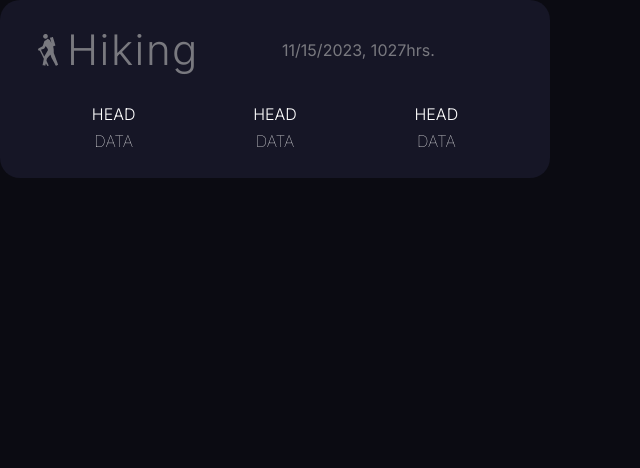
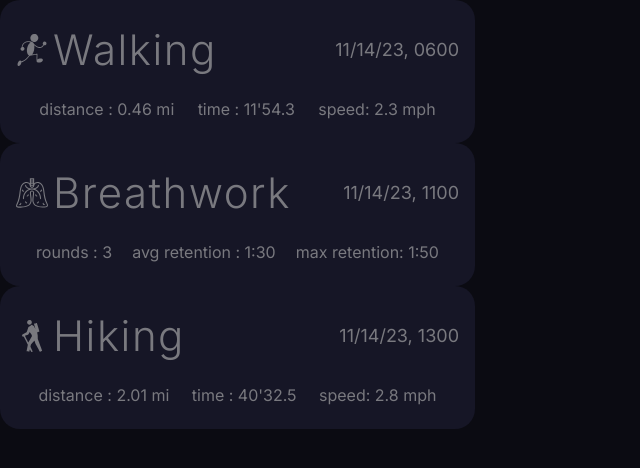
Before and after one commit to michaelpaulcuccia/nextbigthing, a Next.js app in the folder client/: page / in a window 1280 px wide. Shown: the top 468 px of the page, without its empty margins (0-640 px from the left). Built offline with nearby package versions, Linux system fonts and the light colour scheme.

Commit message:
updates box, removes unused code

```diff
--- a/client/app/components/Box.jsx
+++ b/client/app/components/Box.jsx
@@ -1,76 +1,79 @@
-"use client";
-import styled from "styled-components";
+import React from 'react';
 import Image from "next/image";
-import * as breakpoints from '../constants/breakpoints';
+import styled from 'styled-components';
+import * as breakpoint from '../constants/breakpoints';
 
 const Root = styled.div`
-  width: 20rem;
-  height: 12rem;
-  border-radius: 12rem 12rem 0 0;
-  color: white;
-  background: ${(props) => props.background || "black"};
-  position: relative;
-  margin: 8px;
+    background: #161626;
+    border-radius: 20px;
+    padding: 16px 12px;
+    display: flex;
+    flex-direction: column;
+    width: 320px;
 
     //DESKTOP
-  @media (min-width: ${breakpoints.MOBILE}) {
-    width: 30rem;
-    height: 15rem;
-    border-radius: 15rem 15rem 0 0;
-  }
-`;
-
-const Overlay = styled.div`
-  position: absolute;
-  top: 15%;
-  left: 50%;
-  transform: translate(-50%, 0);
-  display: flex;
-  flex-direction: column;
-  justify-content: center;
-
-  //DESKTOP
-  @media (min-width: ${breakpoints.MOBILE}) {
-    top: 22%;
-  }
-
-  * {
-    margin: 0 auto;
-  }
-
-  h2, p {
-    letter-spacing: .75px;
-
-    //DESKTOP
-    @media (min-width: ${breakpoints.MOBILE}) {
-      letter-spacing: 1.5;
-    }
-  }
-
-  h2 {
-    padding-top: 3px;
-  }
-
-  table {
-    padding-top: 16px;
-    width: 19rem;
-    text-align: center;
-    font-size: 12px;
-
-    //DESKTOP
-      @media (min-width: ${breakpoints.MOBILE}) {
-      padding-top: 28px;
-      width: 24rem;
-      font-size: 16px;
-    }
+    @media (min-width: ${breakpoint.MOBILE}) {
+        width: 475px;
+        padding: 24px 16px;
     }
 
 `;
 
+const ActivityContainer = styled.div`
+    display: flex;
+    flex-direction: column;
+    align-items: center;
+    color: #79797F;
+
+    //DESKTOP
+    @media (min-width: ${breakpoint.MOBILE}) {
+        flex-direction: row;
+        align-items: center;
+    }
+`;
+
+
+const ActivityTitle = styled.p`
+    margin-left: 0;
+    font-size: 24px;
+
+    //DESKTOP
+    @media (min-width: ${breakpoint.MOBILE}) {
+        font-size: 42px;
+        font-weight: 300;
+        letter-spacing: 1.5px;
+        margin-left: 5px;
+    }
+`;
+
+const DateTimeContainer = styled.div`
+    margin-left: 0;
+    font-size: 14px;
+
+    //DESKTOP
+    @media (min-width: ${breakpoint.MOBILE}) {
+        margin-left: auto;
+        font-size: 18px;
+    }
+`;
+
+const DataContainer = styled.div`
+    display: flex;
+    flex-direction: column;
+    align-items: center;
+    color: #79797F;
+    padding-top: 16px;
+
+    //DESKTOP
+    @media (min-width: ${breakpoint.MOBILE}) {
+        padding-top: 24px;
+        flex-direction: row;
+        justify-content: space-evenly;
+    }
+
+`;
 
 export default function Box({
-  className,
-  background,
     activityType,
     image,
     date,
@@ -83,29 +86,17 @@ export default function Box({
     statData3
 }) {
   return (
-    <Root
-      className={className}
-      background={background}
-    >
-      <Overlay>
-          <Image src={image} width={25} height={25} alt=""/>
-          <h2>{activityType}</h2>
-          <p>{date}, {time}</p>
-          <table>
-            <tbody>
-              <tr>
-                <th>{statData1}</th>
-                <th>{statData2}</th>
-                <th>{statData3}</th>
-              </tr>
-              <tr>
-                <td>{stat1}</td>
-                <td>{stat2}</td>
-                <td>{stat3}</td>
-              </tr>
-            </tbody>
-          </table>
-      </Overlay>
+    <Root>
+        <ActivityContainer>
+            <Image src={image} width={32} height={32} alt=""/>
+            <ActivityTitle>{activityType}</ActivityTitle>
+            <DateTimeContainer>{date}, {time}</DateTimeContainer>
+        </ActivityContainer>
+        <DataContainer>
+                <div>{statData1} : {stat1}</div>
+                <div>{statData2} : {stat2}</div>
+                <div>{statData3}: {stat3}</div>
+        </DataContainer>
     </Root>
-  );
+  )
 }
--- a/client/app/components/NewBox.jsx
+++ /dev/null
@@ -1,119 +0,0 @@
-import React from 'react';
-import Image from "next/image";
-import styled from 'styled-components';
-import * as breakpoint from '../constants/breakpoints';
-
-import hiking from '../assets/icons/hiking.svg';
-
-const Root = styled.div`
-    background: #161626;
-    border-radius: 20px;
-    padding: 16px 12px 18px 12px;
-    display: flex;
-    flex-direction: column;
-
-    //DESKTOP
-    @media (min-width: ${breakpoint.MOBILE}) {
-        width: 550px;
-        padding: 24px 32px;
-    }
-
-`;
-
-const ActivityContainer = styled.div`
-    display: flex;
-    flex-direction: column;
-    color: #fff;
-
-    //DESKTOP
-    @media (min-width: ${breakpoint.MOBILE}) {
-        flex-direction: row;
-        align-items: center;
-    }
-`;
-
-
-const ActivityTitle = styled.p`
-    align-self: flex-start;
-    color: #79797F;
-
-    //DESKTOP
-    @media (min-width: ${breakpoint.MOBILE}) {
-        font-size: 42px;
-        font-weight: 300;
-        letter-spacing: 1.5px;
-        margin-left: 3px;
-    }
-`;
-
-const DateTimeContainer = styled.div`
-    margin-right: auto;
-    color: #79797F;
-
-    //DESKTOP
-    @media (min-width: ${breakpoint.MOBILE}) {
-        margin-left: auto;
-    }
-`;
-
-const TableContainer = styled.div`
-    padding-top: 12px;
-
-    //DESKTOP
-    @media (min-width: ${breakpoint.MOBILE}) {
-        padding-top: 24px;
-    }
-
-    table {
-        text-align: center;
-        width: 100%;
-        font-size: 12px;
-        //color: #2F80ED;
-        color: #fff;
-        border-radius: 6px;
-
-        @media (min-width: ${breakpoint.MOBILE}) {
-            font-size: 16px;
-        }
-
-    }
-
-    th {
-        padding: 3px 0;
-        font-weight: 300;
-
-    }
-
-    td {
-        padding: 1.5px 0;
-        font-weight: 100;
-    }
-`;
-
-export default function NewBox() {
-  return (
-    <Root>
-        <ActivityContainer>
-            <Image src={hiking} width={32} height={32} alt=""/>
-            <ActivityTitle>Hiking</ActivityTitle>
-            <DateTimeContainer>11/15/2023, 1027hrs.</DateTimeContainer>
-        </ActivityContainer>
-        <TableContainer>
-            <table>
-                <tbody>
-                <tr>
-                    <th>HEAD</th>
-                    <th>HEAD</th>
-                    <th>HEAD</th>
-                </tr>
-                <tr>
-                    <td>DATA</td>
-                    <td>DATA</td>
-                    <td>DATA</td>
-                </tr>
-                </tbody>
-            </table>
-        </TableContainer>
-    </Root>
-  )
-}
--- a/client/app/page.js
+++ b/client/app/page.js
@@ -1,19 +1,17 @@
 "use client";
 
-// import Box from "./components/Box";
-// import * as Colors from "./constants/colors";
-// import runner from './assets/icons/runner.svg';
-// import breathwork from './assets/icons/breathwork.svg';
-// import hiking from './assets/icons/hiking.svg';
+import runner from './assets/icons/runner.svg';
+import breathwork from './assets/icons/breathwork.svg';
+import hiking from './assets/icons/hiking.svg';
 // import ActivityForm from "./components/ActivityForm";
-import NewBox from "./components/NewBox";
+import Box from "./components/Box";
 
 
 export default function Home() {
   return (
     <>
-      {/* <Box
-        background={Colors.BLEND_TWO}
+      {/* <ActivityForm /> */}
+      <Box
         activityType="Walking"
         image={runner}
         date='11/14/23'
@@ -26,7 +24,6 @@ export default function Home() {
         statData3="speed"
       />
       <Box
-        background={Colors.BLEND_THREE}
         activityType="Breathwork"
         image={breathwork}
         date='11/14/23'
@@ -39,7 +36,6 @@ export default function Home() {
         statData3="max retention"
       />
       <Box
-        background={Colors.BLEND_ONE}
         activityType="Hiking"
         image={hiking}
         date='11/14/23'
@@ -50,10 +46,7 @@ export default function Home() {
         statData1="distance"
         statData2="time"
         statData3="speed"
-      /> */}
-
-      {/* <ActivityForm /> */}
-      <NewBox />
+      />
     </>
   );
 }
```
Lines whose indentation alone changed are shown as unchanged.
